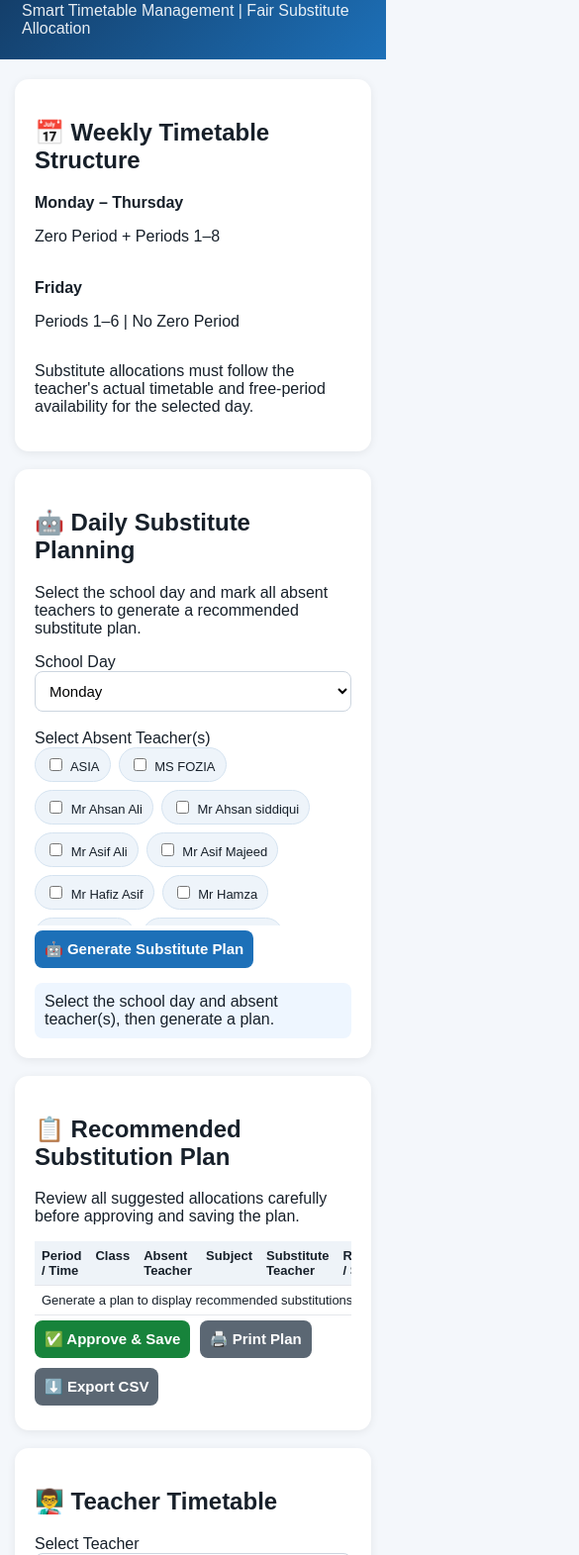
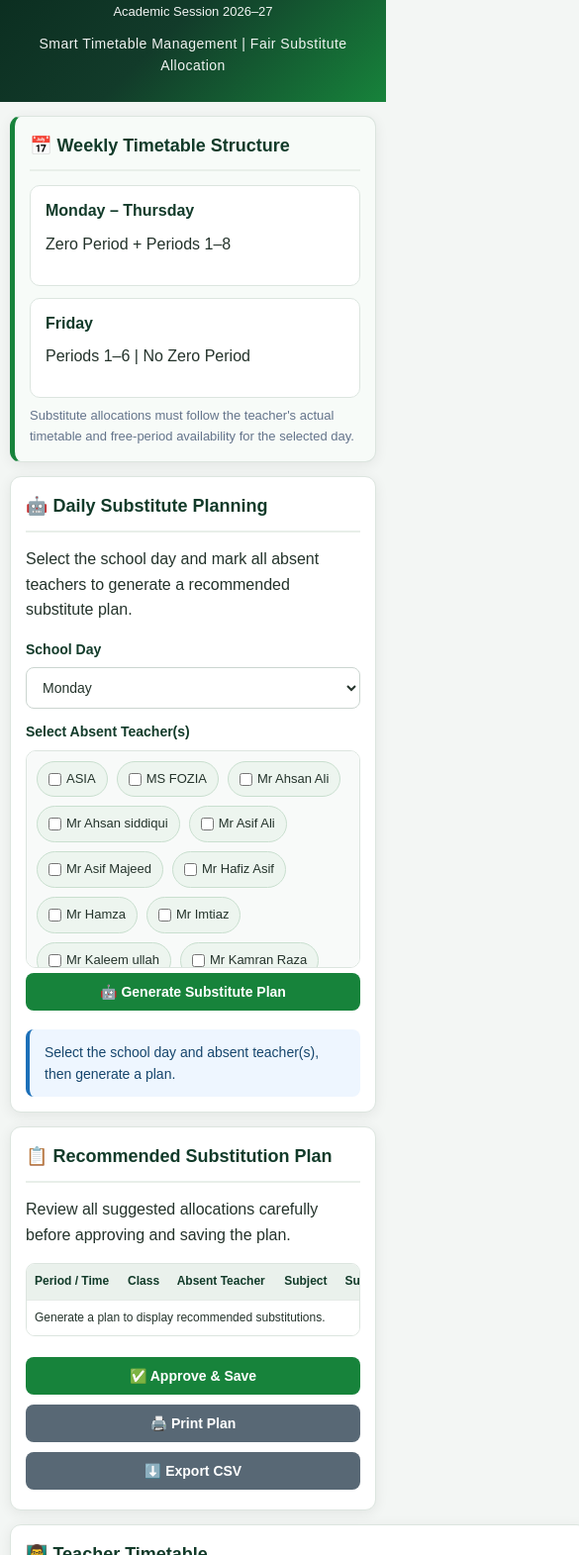
Before and after one commit to tariqfnz1-a11y/substitute-teacher-manager, a plain HTML site: page index.html in a window 390 px wide. Shown: the part 87-1658 px from the top of the page at 99% size, 585 px wide, since content can reach past the window. Drawn offline with Linux system fonts and the light colour scheme.

Commit message:
Refactor CSS for improved design and responsiveness
Updated CSS variables and styles for improved design consistency and responsiveness.

```diff
--- a/style.css
+++ b/style.css
@@ -1,22 +1,550 @@
 
-:root{--navy:#12355b;--blue:#1d70b8;--light:#f4f7fb;--green:#17833b;--red:#b42318}
-*{box-sizing:border-box}body{margin:0;font-family:Arial,sans-serif;background:var(--light);color:#17202a}
-header{background:linear-gradient(135deg,var(--navy),var(--blue));color:white;padding:22px}
-header h1{margin:0 0 5px;font-size:28px}header p{margin:0;opacity:.9}
-main{max-width:1250px;margin:20px auto;padding:0 15px}
-.card{background:white;border-radius:14px;padding:20px;margin-bottom:18px;box-shadow:0 2px 10px #00000012}
-.grid{display:grid;grid-template-columns:1fr 2fr;gap:18px}.two{display:grid;grid-template-columns:1fr 1fr;gap:18px}
-label.title{font-weight:bold;display:block;margin-bottom:8px}
-select,button{font-size:15px;border-radius:8px;padding:10px;border:1px solid #ccd5df}
-select{width:100%;background:white}
-button{cursor:pointer;background:var(--blue);color:white;border:0;font-weight:bold;margin:5px 5px 5px 0}
-button.secondary{background:#5b6773}button.green{background:var(--green)}
-.teacher-box{display:flex;flex-wrap:wrap;gap:8px;max-height:180px;overflow:auto}
-.teacher-chip{background:#eef4fa;border:1px solid #d5e3f0;border-radius:20px;padding:7px 10px;cursor:pointer;font-size:13px}
-.teacher-chip input{margin-right:5px}
-.table-wrap{overflow:auto}table{width:100%;border-collapse:collapse;background:white}th,td{padding:9px;border-bottom:1px solid #e5e7eb;text-align:left;vertical-align:top}th{background:#eef3f8}
-.free{color:var(--green);font-weight:bold}.free-pill{display:inline-block;padding:7px 10px;background:#eaf7ee;border-radius:18px;margin:4px}
-.metric{font-size:30px;font-weight:bold;color:var(--blue)}.msg{padding:10px;background:#eef6ff;border-radius:8px;margin-top:10px}
-small{color:#64748b}.danger{color:var(--red)}
-@media(max-width:800px){.grid,.two{grid-template-columns:1fr}header h1{font-size:22px}th,td{font-size:13px;padding:7px}}
-@media print{header,.no-print,.card:not(#resultsCard){display:none!important}body{background:white}main{margin:0;max-width:none}.card{box-shadow:none}}
+/* =====================================================
+   ATH CAMPUS SUBSTITUTE TEACHER MANAGER
+   Academic Session 2026–27
+   ===================================================== */
+
+:root {
+  --navy: #123b2a;
+  --navy-dark: #09291d;
+  --green: #17833b;
+  --green-light: #eaf7ee;
+  --blue: #1d70b8;
+  --blue-light: #eef6ff;
+  --light: #f3f6f4;
+  --white: #ffffff;
+  --text: #24332b;
+  --muted: #64748b;
+  --border: #dce5df;
+  --red: #b42318;
+  --shadow: 0 3px 14px rgba(0, 0, 0, 0.07);
+}
+
+/* RESET */
+
+* {
+  box-sizing: border-box;
+}
+
+html {
+  scroll-behavior: smooth;
+}
+
+body {
+  margin: 0;
+  font-family: Arial, Helvetica, sans-serif;
+  background: var(--light);
+  color: var(--text);
+  line-height: 1.6;
+}
+
+/* HEADER */
+
+header {
+  background: linear-gradient(
+    135deg,
+    var(--navy-dark),
+    var(--navy),
+    var(--green)
+  );
+
+  color: var(--white);
+  text-align: center;
+  padding: 28px 18px;
+}
+
+header h1 {
+  margin: 0 0 8px;
+  font-size: 29px;
+  font-weight: 700;
+  letter-spacing: 0.3px;
+}
+
+header p {
+  margin: 3px 0;
+  opacity: 0.94;
+}
+
+.header-tagline {
+  font-size: 14px;
+  margin-top: 10px;
+  letter-spacing: 0.5px;
+}
+
+/* MAIN CONTENT */
+
+main {
+  max-width: 1300px;
+  margin: 24px auto;
+  padding: 0 18px;
+}
+
+/* CARDS */
+
+.card {
+  background: var(--white);
+  border: 1px solid var(--border);
+  border-radius: 14px;
+  padding: 22px;
+  margin-bottom: 20px;
+  box-shadow: var(--shadow);
+}
+
+.card h2 {
+  color: var(--navy);
+  font-size: 21px;
+  margin: 0 0 14px;
+  padding-bottom: 10px;
+  border-bottom: 2px solid #e8efe9;
+}
+
+.card p {
+  margin-top: 8px;
+}
+
+/* TIMETABLE INFORMATION */
+
+.timetable-info {
+  background: #f7fbf8;
+  border-left: 5px solid var(--green);
+}
+
+.timetable-info .grid > div {
+  background: var(--white);
+  border: 1px solid var(--border);
+  border-radius: 10px;
+  padding: 12px 15px;
+}
+
+.timetable-info strong {
+  color: var(--navy);
+}
+
+.info-note {
+  color: var(--muted);
+  font-size: 13px;
+  margin-bottom: 0;
+}
+
+/* GRID LAYOUTS */
+
+.grid {
+  display: grid;
+  grid-template-columns: 1fr 2fr;
+  gap: 18px;
+  align-items: start;
+}
+
+.two {
+  display: grid;
+  grid-template-columns: 1fr 1fr;
+  gap: 18px;
+}
+
+/* LABELS */
+
+label {
+  display: block;
+  font-weight: 600;
+  margin-bottom: 7px;
+  color: var(--navy);
+  font-size: 14px;
+}
+
+/* INPUTS AND SELECTS */
+
+select {
+  width: 100%;
+  background: var(--white);
+  color: var(--text);
+  font-size: 14px;
+  border: 1px solid #cbd5d0;
+  border-radius: 8px;
+  padding: 11px 12px;
+  min-height: 42px;
+  outline: none;
+}
+
+select:focus,
+button:focus-visible,
+input:focus-visible {
+  outline: 3px solid rgba(29, 112, 184, 0.25);
+  outline-offset: 2px;
+}
+
+select:hover {
+  border-color: var(--green);
+}
+
+/* BUTTONS */
+
+button {
+  cursor: pointer;
+  background: var(--green);
+  color: var(--white);
+  border: none;
+  border-radius: 8px;
+  padding: 11px 17px;
+  margin: 8px 6px 5px 0;
+  font-size: 14px;
+  font-weight: 700;
+  transition: background 0.2s, transform 0.2s;
+}
+
+button:hover {
+  background: var(--navy);
+  transform: translateY(-1px);
+}
+
+button:active {
+  transform: translateY(0);
+}
+
+button.secondary {
+  background: #586875;
+}
+
+button.secondary:hover {
+  background: #344552;
+}
+
+button.green {
+  background: var(--green);
+}
+
+button.green:hover {
+  background: #10652d;
+}
+
+.actions {
+  display: flex;
+  flex-wrap: wrap;
+  gap: 8px;
+  margin-top: 16px;
+}
+
+/* ABSENT TEACHER SELECTION */
+
+.teacher-box {
+  display: flex;
+  flex-wrap: wrap;
+  gap: 9px;
+  max-height: 190px;
+  overflow-y: auto;
+  padding: 10px;
+  background: #f8faf9;
+  border: 1px solid var(--border);
+  border-radius: 10px;
+}
+
+.teacher-chip {
+  display: inline-flex;
+  align-items: center;
+  gap: 5px;
+  background: #edf5ef;
+  border: 1px solid #c9dfcf;
+  border-radius: 20px;
+  padding: 7px 11px;
+  cursor: pointer;
+  font-size: 13px;
+  font-weight: 500;
+  color: var(--text);
+  margin: 0;
+  transition: 0.2s;
+}
+
+.teacher-chip:hover {
+  background: #dcefe1;
+  border-color: var(--green);
+}
+
+.teacher-chip input {
+  accent-color: var(--green);
+  margin: 0;
+}
+
+/* STATUS MESSAGE */
+
+.msg {
+  padding: 12px 15px;
+  background: var(--blue-light);
+  border-left: 4px solid var(--blue);
+  border-radius: 8px;
+  margin-top: 14px;
+  font-size: 14px;
+  color: #16466d;
+}
+
+/* TABLES */
+
+.table-wrap {
+  width: 100%;
+  overflow-x: auto;
+  border: 1px solid var(--border);
+  border-radius: 9px;
+  margin-top: 12px;
+}
+
+table {
+  width: 100%;
+  min-width: 550px;
+  border-collapse: collapse;
+  background: var(--white);
+}
+
+th,
+td {
+  padding: 11px 12px;
+  border-bottom: 1px solid #e5ebe7;
+  text-align: left;
+  vertical-align: middle;
+  font-size: 13px;
+}
+
+th {
+  background: #eaf1ec;
+  color: var(--navy);
+  font-weight: 700;
+  white-space: nowrap;
+}
+
+tbody tr:hover {
+  background: #f7faf8;
+}
+
+tbody tr:last-child td {
+  border-bottom: none;
+}
+
+td select {
+  min-width: 145px;
+  padding: 7px;
+  font-size: 13px;
+}
+
+/* FREE TEACHERS */
+
+.free {
+  display: inline-block;
+  color: var(--green);
+  background: var(--green-light);
+  border-radius: 5px;
+  padding: 3px 8px;
+  font-weight: 700;
+  font-size: 12px;
+}
+
+.free-pill {
+  display: inline-block;
+  padding: 7px 12px;
+  background: var(--green-light);
+  border: 1px solid #c8e6d0;
+  border-radius: 20px;
+  margin: 4px;
+  color: #12652d;
+  font-size: 13px;
+  font-weight: 600;
+}
+
+/* METRICS */
+
+.metric {
+  display: inline-block;
+  font-size: 28px;
+  font-weight: 700;
+  color: var(--green);
+  margin-left: 5px;
+}
+
+/* ADMINISTRATIVE GUIDANCE */
+
+.guidance {
+  background: #f9fbfa;
+}
+
+.guidance ul {
+  padding-left: 22px;
+  margin-bottom: 0;
+}
+
+.guidance li {
+  padding: 4px 0;
+  font-size: 14px;
+}
+
+/* FOOTER */
+
+footer {
+  background: var(--navy-dark);
+  color: var(--white);
+  text-align: center;
+  padding: 22px 15px;
+  margin-top: 30px;
+}
+
+footer p {
+  margin: 5px 0;
+  font-size: 13px;
+  opacity: 0.92;
+}
+
+/* GENERAL HELPERS */
+
+small {
+  color: var(--muted);
+}
+
+.danger {
+  color: var(--red);
+}
+
+/* TABLET */
+
+@media (max-width: 900px) {
+  .grid {
+    grid-template-columns: 1fr 1fr;
+  }
+
+  .two {
+    grid-template-columns: 1fr;
+  }
+}
+
+/* MOBILE */
+
+@media (max-width: 600px) {
+  header {
+    padding: 22px 12px;
+  }
+
+  header h1 {
+    font-size: 22px;
+  }
+
+  header p {
+    font-size: 13px;
+  }
+
+  main {
+    margin: 14px auto;
+    padding: 0 10px;
+  }
+
+  .card {
+    padding: 15px;
+    margin-bottom: 14px;
+    border-radius: 11px;
+  }
+
+  .card h2 {
+    font-size: 18px;
+  }
+
+  .grid,
+  .two {
+    grid-template-columns: 1fr;
+    gap: 12px;
+  }
+
+  button {
+    width: 100%;
+    margin: 5px 0;
+  }
+
+  .actions {
+    display: block;
+  }
+
+  .teacher-box {
+    max-height: 220px;
+  }
+
+  th,
+  td {
+    font-size: 12px;
+    padding: 8px;
+  }
+
+  .metric {
+    font-size: 24px;
+  }
+}
+
+/* PRINT SUBSTITUTION PLAN */
+
+@media print {
+  @page {
+    size: landscape;
+    margin: 12mm;
+  }
+
+  body {
+    background: white;
+    color: black;
+    font-size: 11px;
+  }
+
+  header {
+    background: white !important;
+    color: black !important;
+    padding: 10px;
+    border-bottom: 2px solid black;
+  }
+
+  header h1 {
+    font-size: 20px;
+  }
+
+  main {
+    max-width: none;
+    margin: 8px 0;
+    padding: 0;
+  }
+
+  .card {
+    display: none !important;
+    box-shadow: none;
+    border: none;
+  }
+
+  /* Show the recommended substitution plan card. */
+  .card:has(#resultsBody) {
+    display: block !important;
+  }
+
+  .no-print {
+    display: none !important;
+  }
+
+  .table-wrap {
+    overflow: visible;
+    border: none;
+  }
+
+  table {
+    width: 100%;
+    min-width: 0;
+  }
+
+  th,
+  td {
+    border: 1px solid #999;
+    color: black;
+    font-size: 10px;
+    padding: 7px;
+  }
+
+  th {
+    background: #e8e8e8 !important;
+  }
+
+  select {
+    border: none;
+    appearance: none;
+    color: black;
+  }
+
+  footer {
+    display: none;
+  }
+}
```
